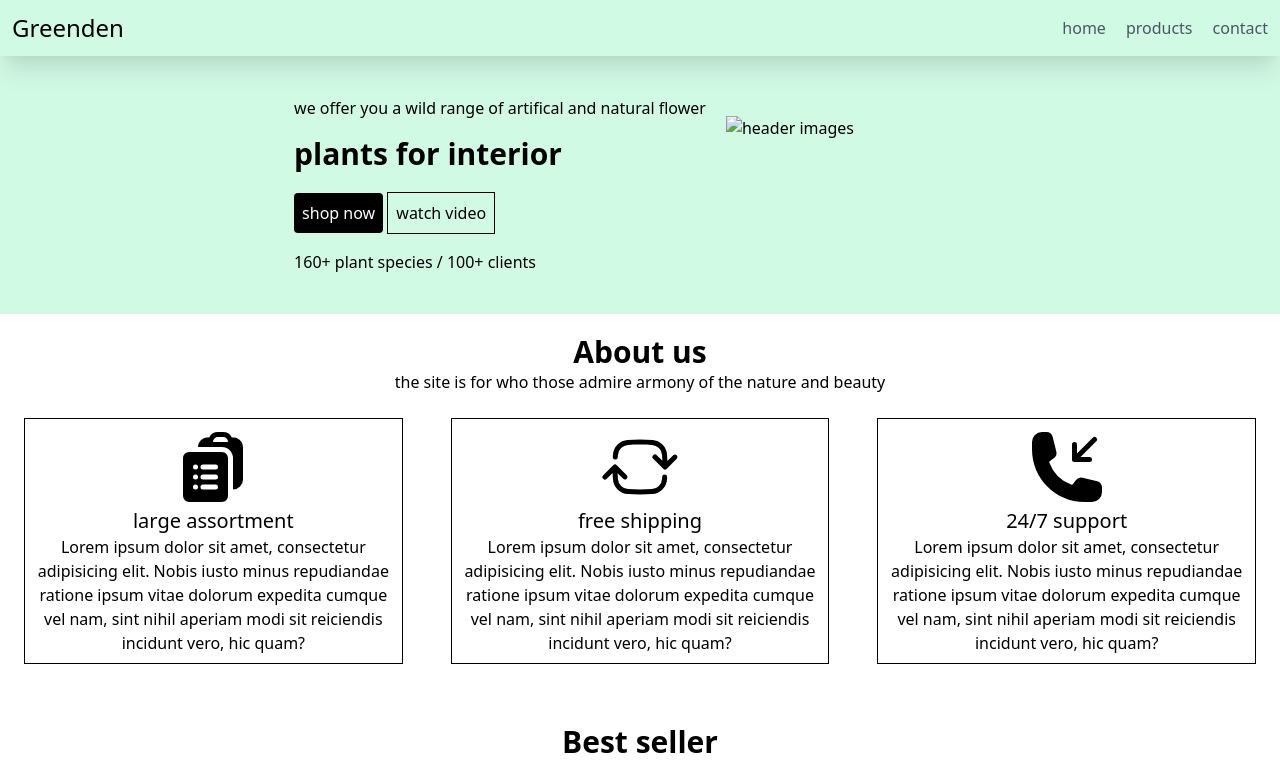
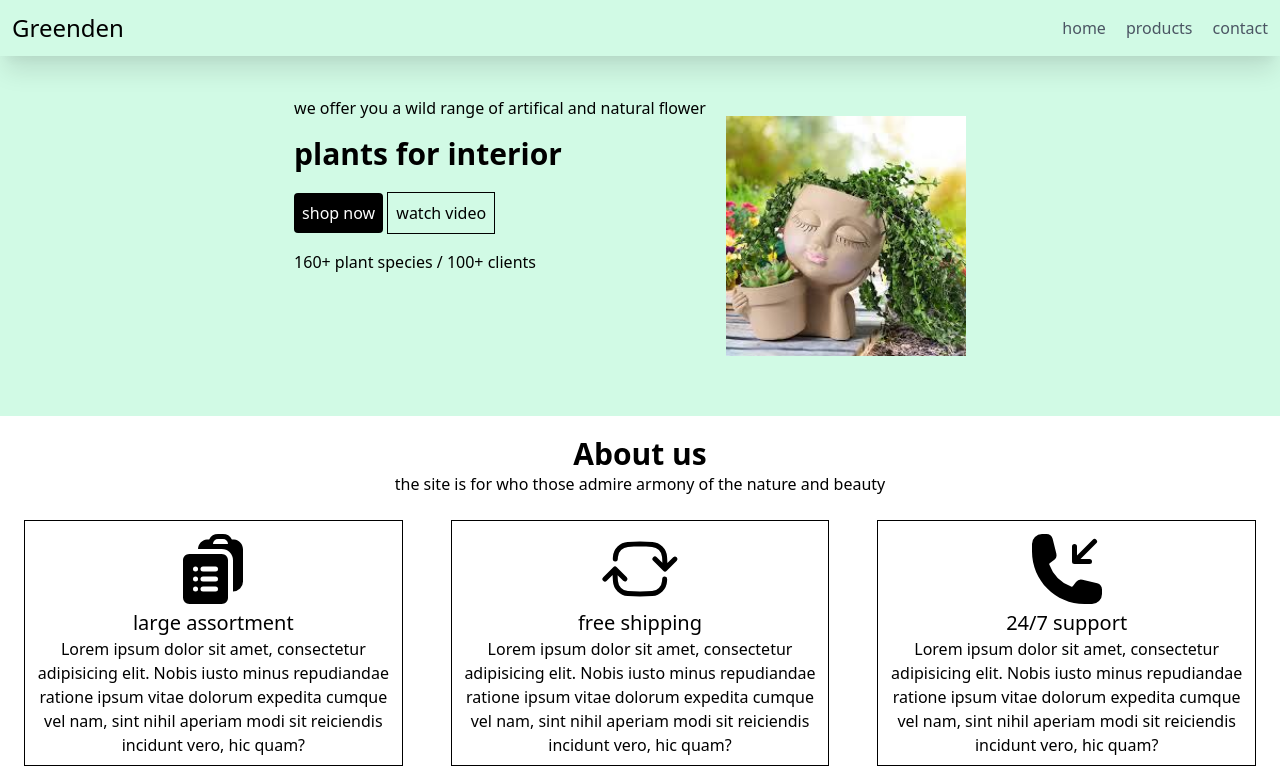
Before and after one commit to Sandhiya2418/greenden-tailwind, a plain HTML site: page index.html in a window 1280 px wide. Shown: the top 777 px of the page. Drawn offline with nearby package versions, Linux system fonts and the light colour scheme; the site is published under a folder, as on GitHub Pages, so addresses that start at the root find nothing.

Commit message:
changed pot image

```diff
--- a/index.html
+++ b/index.html
@@ -45,8 +45,9 @@
         <p class="mt-4">160+ plant species / 100+ clients  </p>
     </div>
     <div class="hidden p-5 md:block">
-        <img src="/images/flower pot 5.jpeg" alt="header images" class=" w-60">
+        <img src="images/flower pot 5.jpeg" alt="Header image" class="w-60">
     </div>
+
     </section>
     <!--about us section-->
     <section class="text-center">
```
